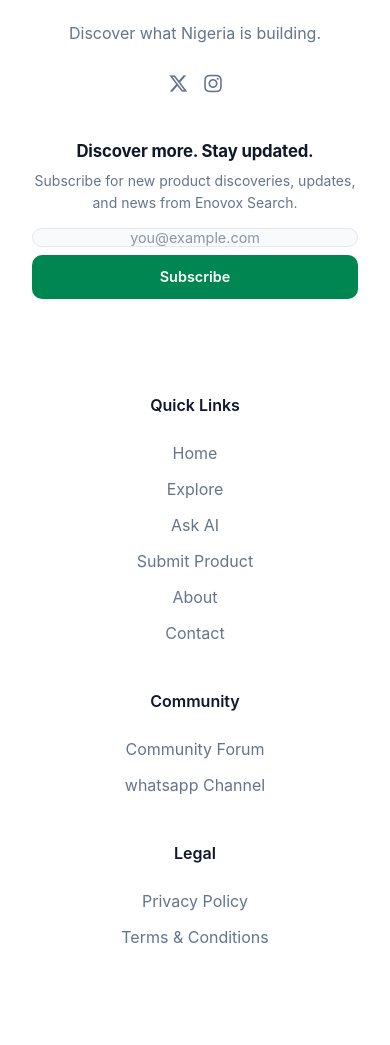
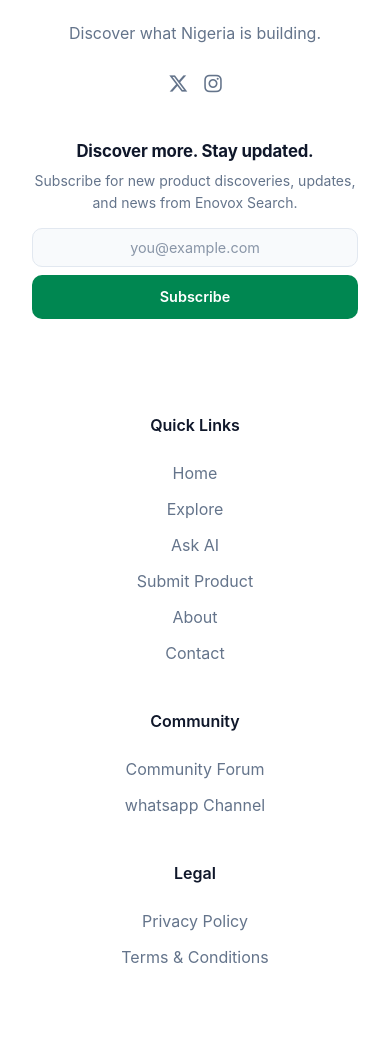
Before and after one commit to E-NovoxTech/enovox-search, a FastAPI app: page / in a window 390 px wide. Shown: the part 3608-4653 px from the top of the page. Before the commit the page ends 4551 px from the top, so only its background shows below. Run offline with FastAPI, Linux system fonts and the light colour scheme; data that the repository does not hold is empty.

Commit message:
fix email suscribe issue

```diff
--- a/static/css/style.css
+++ b/static/css/style.css
@@ -1465,6 +1465,7 @@
     .footer-subscribe-row input[type="email"] {
         width: 100%;
         text-align: center;
+        padding:10px;
     }
 
     .footer-subscribe-btn {
--- a/static/index.html
+++ b/static/index.html
@@ -5,6 +5,7 @@
     <meta name="viewport" content="width=device-width, initial-scale=1.0">
     <title>Enovox Search - Discover Nigerian Tech</title>
     <link rel="canonical" href="https://search.enovoxtech.com" />
+    <link rel="icon" href="/static/assets/favicon.ico?v=2">
     <!-- Link to the shared stylesheet -->
     <link rel="stylesheet" href="/static/css/style.css">
     <!-- FontAwesome for footer icons -->
```
Also changed, not shown: static/assets/site.webmanifest.
